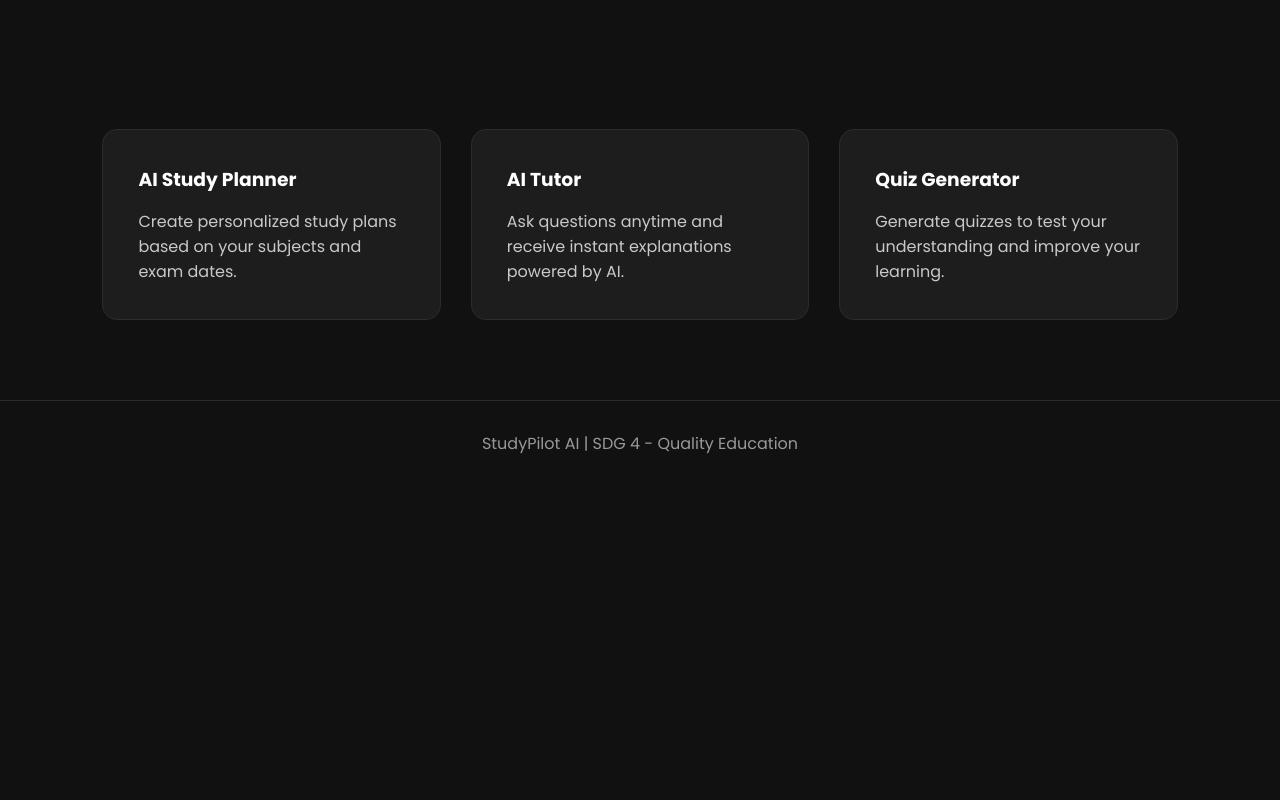
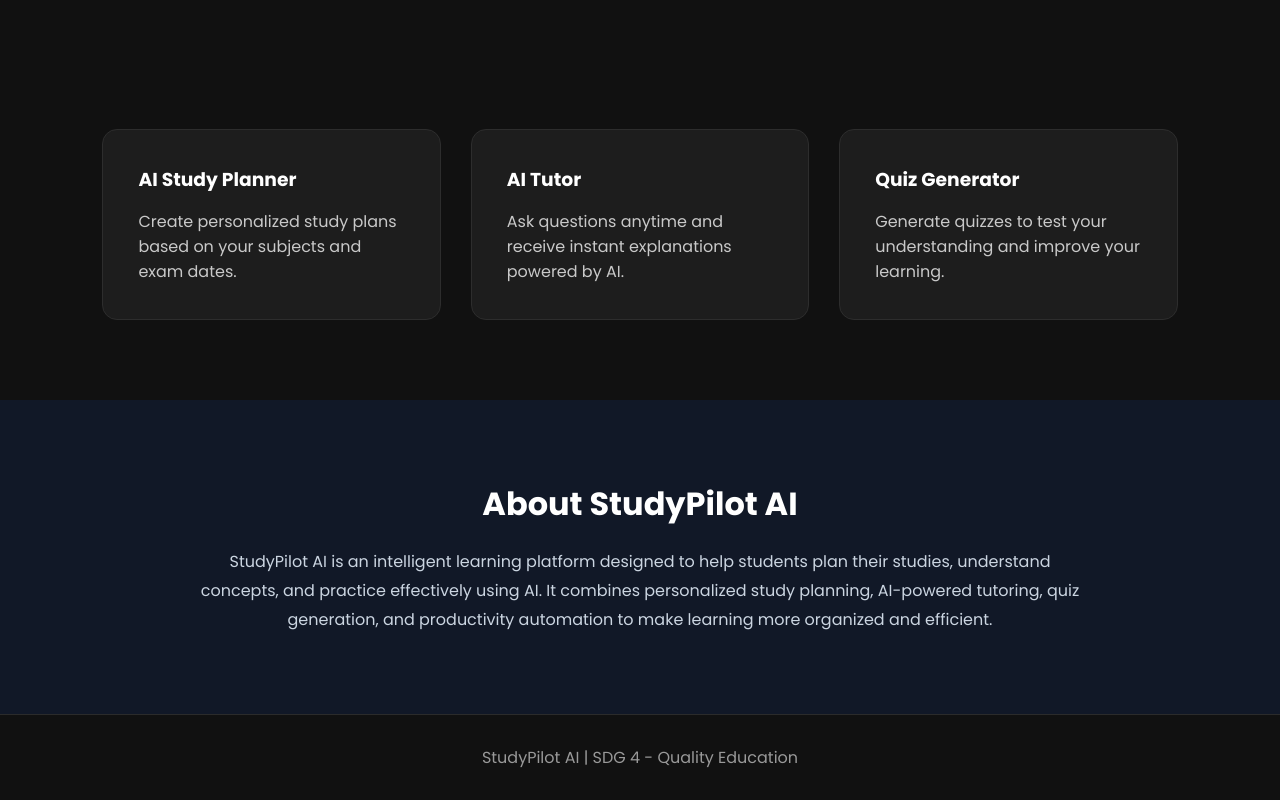
Before and after one commit to ved0306/StudyPilotAI, a website: page index.html in a window 1280 px wide. Shown: the part 724-1524 px from the top of the page. Before the commit the page ends 1210 px from the top, so only its background shows below. Drawn offline with Linux system fonts and the light colour scheme.

Commit message:
Update homepage navigation

```diff
--- a/css/style.css
+++ b/css/style.css
@@ -426,3 +426,28 @@ margin-bottom:10px;
 font-size:18px;
 
 }
+.about{
+    padding:80px 10%;
+    background:#111827;
+    color:white;
+    text-align:center;
+}
+
+.about-content{
+    max-width:900px;
+    margin:auto;
+}
+
+.about h2{
+    font-size:2rem;
+    margin-bottom:20px;
+}
+
+.about p{
+    color:#cbd5e1;
+    line-height:1.8;
+    font-size:1rem;
+}
+html{
+    scroll-behavior:smooth;
+}
--- a/index.html
+++ b/index.html
@@ -18,14 +18,13 @@
     <h2>StudyPilot AI</h2>
 
     <ul>
+<li><a href="#">Home</a></li>
 
-        <li><a href="#">Home</a></li>
+<li><a href="#features">Features</a></li>
 
-        <li><a href="#">Features</a></li>
+<li><a href="#about">About</a></li>
 
-        <li><a href="#">About</a></li>
-
-        <li><a href="dashboard.html" class="btn">Get Started</a></li>
+<li><a href="dashboard.html" class="btn">Get Started</a></li>
 
     </ul>
 
@@ -53,8 +52,7 @@
 
 </section>
 
-
-<section class="features">
+<section id="features" class="features">
 
     <div class="card">
 
@@ -81,7 +79,22 @@
     </div>
 
 </section>
+<section id="about" class="about">
 
+    <div class="about-content">
+
+        <h2>About StudyPilot AI</h2>
+
+        <p>
+            StudyPilot AI is an intelligent learning platform designed to help students
+            plan their studies, understand concepts, and practice effectively using AI.
+            It combines personalized study planning, AI-powered tutoring, quiz generation,
+            and productivity automation to make learning more organized and efficient.
+        </p>
+
+    </div>
+
+</section>
 
 <footer>
 
```
